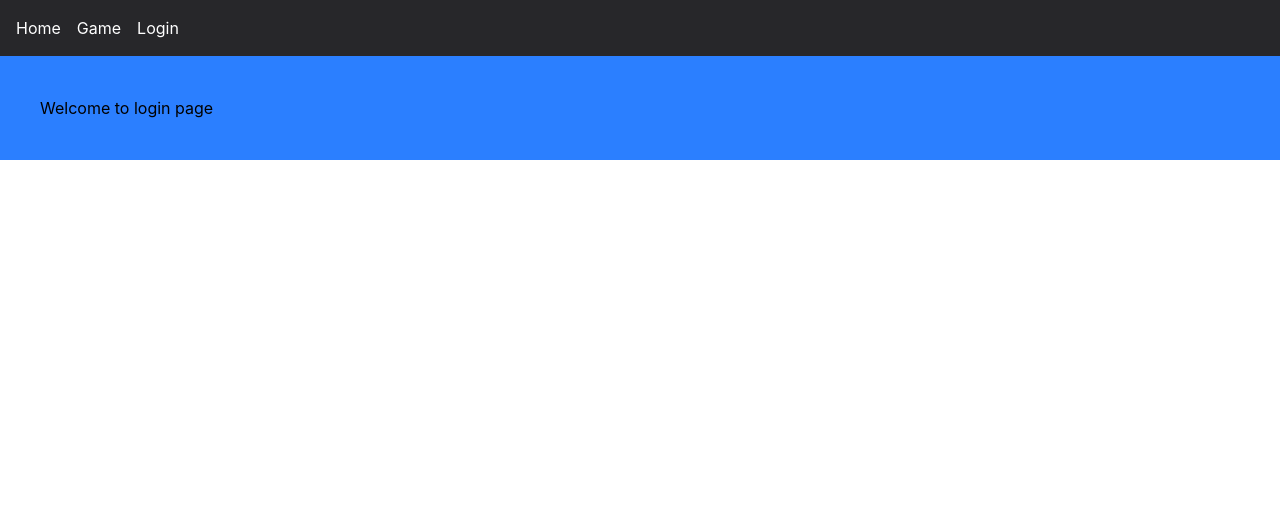
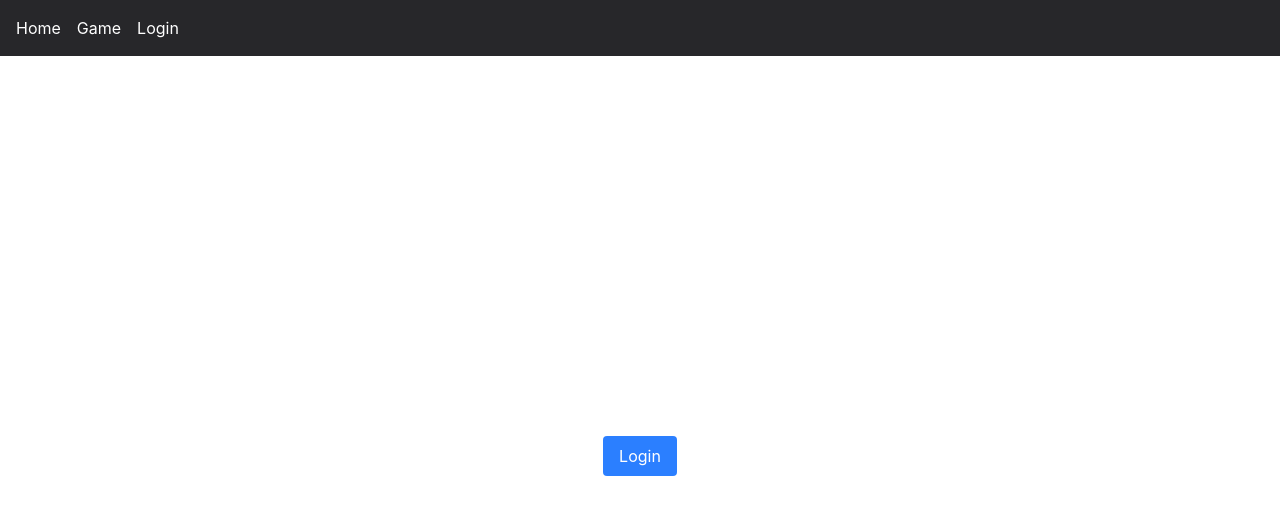
Before and after one commit to mist-interactive/frontend, a React (Vite) app: page /login in a window 1280 px wide. Shown: the top 514 px of the page. Built offline with nearby package versions, Linux system fonts and the light colour scheme.

Commit message:
feat(auth): implement frontend login view and route protection

```diff
--- a/src/App.tsx
+++ b/src/App.tsx
@@ -2,6 +2,7 @@ import { BrowserRouter, Routes, Route, Link } from 'react-router-dom';
 import Login from './Login';
 import Home from './Home';
 import Game from './Game';
+import ProtectedRoute from './ProtectedRoute';
 
 export default function App() {
   return (
@@ -16,8 +17,8 @@ export default function App() {
       {/* This changes by URLS */}
       <Routes>
         <Route path="/" element={<Home />} />
-        <Route path="/Game" element={<Game/>} />
-        <Route path="/Login" element={<Login/>} />
+        <Route path="/game" element={<ProtectedRoute><Game/></ProtectedRoute>} />
+        <Route path="/login" element={<Login/>} />
       </Routes>
     </BrowserRouter>
   );
--- a/src/Login.tsx
+++ b/src/Login.tsx
@@ -1,3 +1,26 @@
+import { useNavigate } from 'react-router-dom';
+
 export default function Login() {
-  return <div className="p-10 bg-blue-500 text-green">Welcome to login page</div>;
+  // Hooks always to the first rows!
+  const navigate = useNavigate();
+
+  // logic when button is pressed
+  const handleLogin = () => {
+    // set test token to the browser
+    localStorage.setItem("token", "test-token");
+    // navigate to the game page
+    navigate("/game");
+  };
+
+  // components return
+  return (
+    <div className="flex justify-center items-center h-screen">
+      <button
+        onClick={handleLogin}
+        className="bg-blue-500 text-white px-4 py-2 rounded"
+      >
+        Login
+      </button>
+    </div>
+  );
 }
--- /dev/null
+++ b/src/ProtectedRoute.tsx
@@ -0,0 +1,15 @@
+import type { ReactNode } from 'react';
+import { Navigate } from 'react-router-dom';
+
+export default function ProtectedRoute({ children }: { children: ReactNode }) {
+  // Check from browser memory did we login
+  const isAuthenticated = localStorage.getItem("token") !== null;
+
+  // If we have no token, redirected to login page
+  if (!isAuthenticated) {
+    return <Navigate to="/login" replace />;
+  }
+
+  // If token exists we let the user to that site
+  return children;
+}
```
